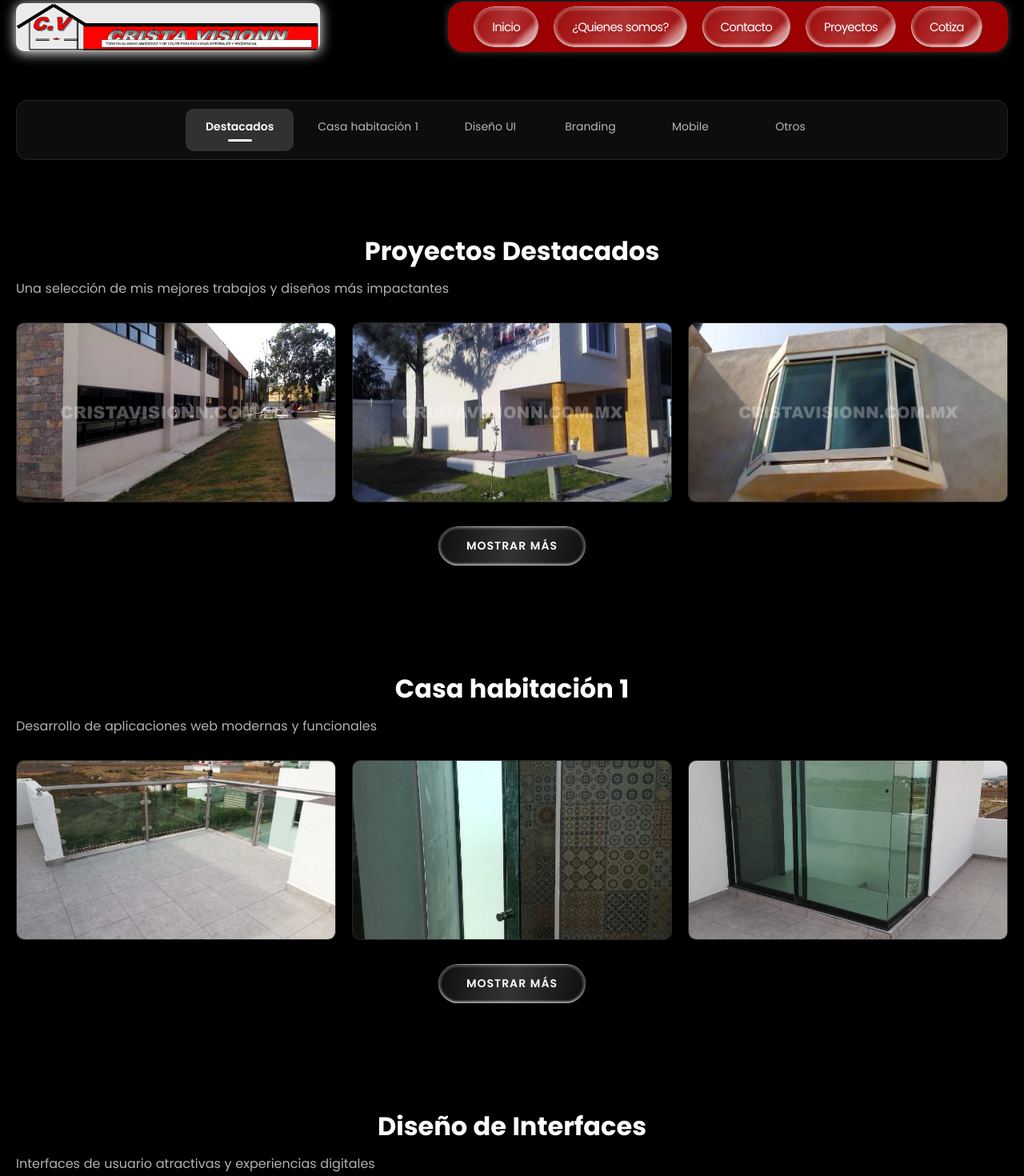
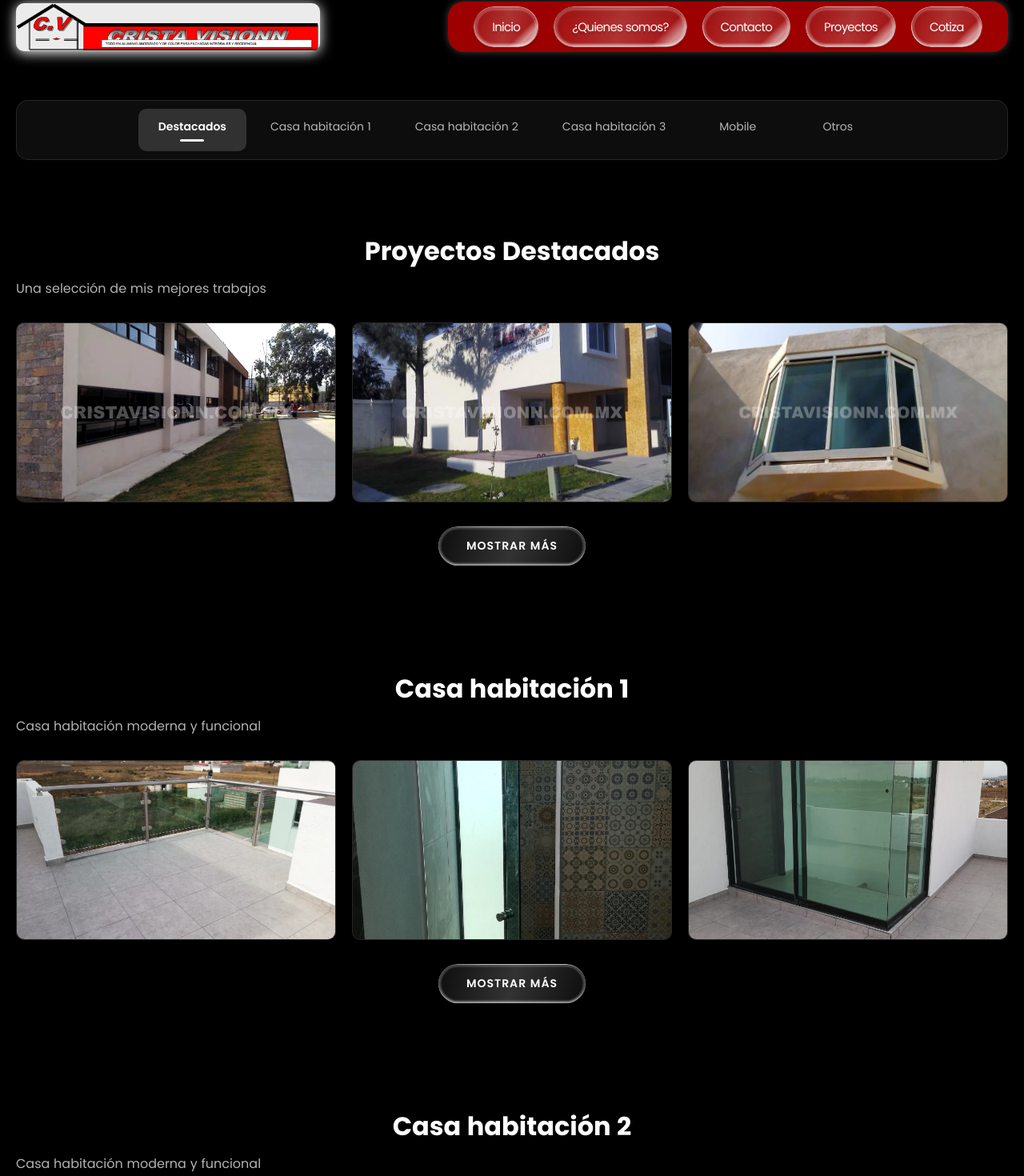
Before and after one commit to HectorCortesA/Cristavisionn-SitioWeb, a React (Vite) app: page /Proyectos in a window 1280 px wide. Shown: the part 68-1538 px from the top of the page at 80% size. Built offline with nearby package versions, Linux system fonts and the light colour scheme.

Commit message:
Add images proyect modific compoments proyectos

```diff
--- a/src/Screens/Proyectos.tsx
+++ b/src/Screens/Proyectos.tsx
@@ -51,24 +51,22 @@ function Proyectos() {
 
   // Todas las imágenes en un array
   const allImages = [
-    { id: 1, src: a1, alt: "Proyecto 1 - Diseño moderno" },
-    { id: 2, src: a2, alt: "Proyecto 2 - Interfaz elegante" },
-    { id: 3, src: a3, alt: "Proyecto 3 - Layout innovador" },
-    { id: 4, src: a4, alt: "Proyecto 4 - UI minimalista" },
-    { id: 5, src: a5, alt: "Proyecto 5 - Experiencia fluida" },
-    { id: 6, src: a6, alt: "Proyecto 6 - Diseño responsivo" },
-    { id: 7, src: a7, alt: "Proyecto 7 - Concepto creativo" },
-    { id: 8, src: a8, alt: "Proyecto 8 - Paleta de colores" },
-    { id: 9, src: a9, alt: "Proyecto 9 - Tipografía moderna" },
-    { id: 10, src: a10, alt: "Proyecto 10 - Animaciones suaves" },
-    { id: 11, src: a11, alt: "Proyecto 11 - Navegación intuitiva" },
-    { id: 12, src: a12, alt: "Proyecto 12 - Branding consistente" },
-    { id: 13, src: a13, alt: "Proyecto 13 - Wireframes detallados" },
-    { id: 14, src: a14, alt: "Proyecto 14 - Prototipo interactivo" },
-    { id: 15, src: a15, alt: "Proyecto 15 - Diseño final" },
-    { id: 16, src: a17, alt: "Proyecto 16 - Vista completa" }, // Usando a17 como 16
-    // Si tuvieras a16: { id: 16, src: a16, alt: "Proyecto 16 - Detalle técnico" },
-    // { id: 17, src: a17, alt: "Proyecto 17 - Presentación final" },
+    { id: 1, src: a1, alt: "Proyecto 1 " },
+    { id: 2, src: a2, alt: "Proyecto 1" },
+    { id: 3, src: a3, alt: "Proyecto 1" },
+    { id: 4, src: a4, alt: "Proyecto 1" },
+    { id: 5, src: a5, alt: "Proyecto 1" },
+    { id: 6, src: a6, alt: "Proyecto 1" },
+    { id: 7, src: a7, alt: "Proyecto 2" },
+    { id: 8, src: a8, alt: "Proyecto 2" },
+    { id: 9, src: a9, alt: "Proyecto 2" },
+    { id: 10, src: a10, alt: "Proyecto 2" },
+    { id: 11, src: a11, alt: "Proyecto 3" },
+    { id: 12, src: a12, alt: "Proyecto 3" },
+    { id: 13, src: a13, alt: "Proyecto 3" },
+    { id: 14, src: a14, alt: "Proyecto 3" },
+    { id: 15, src: a15, alt: "Proyecto 3" },
+    { id: 16, src: a17, alt: "Proyecto 3" },
   ];
 
   // Secciones del menú - Dividiendo las imágenes en grupos
@@ -77,8 +75,7 @@ function Proyectos() {
       id: "proyectos",
       label: "Destacados",
       title: "Proyectos Destacados",
-      description:
-        "Una selección de mis mejores trabajos y diseños más impactantes",
+      description: "Una selección de mis mejores trabajos",
       images: [
         allImages[0], // a1
         allImages[1], // a2
@@ -92,7 +89,7 @@ function Proyectos() {
       id: "proyecto1",
       label: "Casa habitación 1",
       title: "Casa habitación 1",
-      description: "Desarrollo de aplicaciones web modernas y funcionales",
+      description: "Casa habitación moderna y funcional",
       images: [
         allImages[7], // a4
         allImages[8], // a5
@@ -102,9 +99,9 @@ function Proyectos() {
     },
     {
       id: "proyecto2",
-      label: "Diseño UI",
-      title: "Diseño de Interfaces",
-      description: "Interfaces de usuario atractivas y experiencias digitales",
+      label: "Casa habitación 2",
+      title: "Casa habitación 2",
+      description: "Casa habitación moderna y funcional",
       images: [
         allImages[11], // a9
         allImages[12], // a10
@@ -115,9 +112,9 @@ function Proyectos() {
     },
     {
       id: "proyecto3",
-      label: "Branding",
-      title: "Branding & Identidad",
-      description: "Creación de identidades visuales y sistemas de diseño",
+      label: "Casa habitación 3",
+      title: "Casa habitación 3",
+      description: "Casa habitación moderna y funcional",
       images: [
         allImages[13], // a14
         allImages[15], // a17 (como 16)
@@ -127,7 +124,7 @@ function Proyectos() {
       id: "proyecto4",
       label: "Mobile",
       title: "Diseño Mobile",
-      description: "Experiencias optimizadas para dispositivos móviles",
+      description: "Casa habitación moderna y funcional",
       images: [
         allImages[0], // a1 (puedes reusar o asignar otra)
         allImages[2], // a3
@@ -138,7 +135,7 @@ function Proyectos() {
       id: "otros",
       label: "Otros",
       title: "Proyectos Varios",
-      description: "Trabajos experimentales y proyectos personales",
+      description: "Casa habitación moderna y funcional",
       images: [
         allImages[1], // a2
         allImages[4], // a5
```
